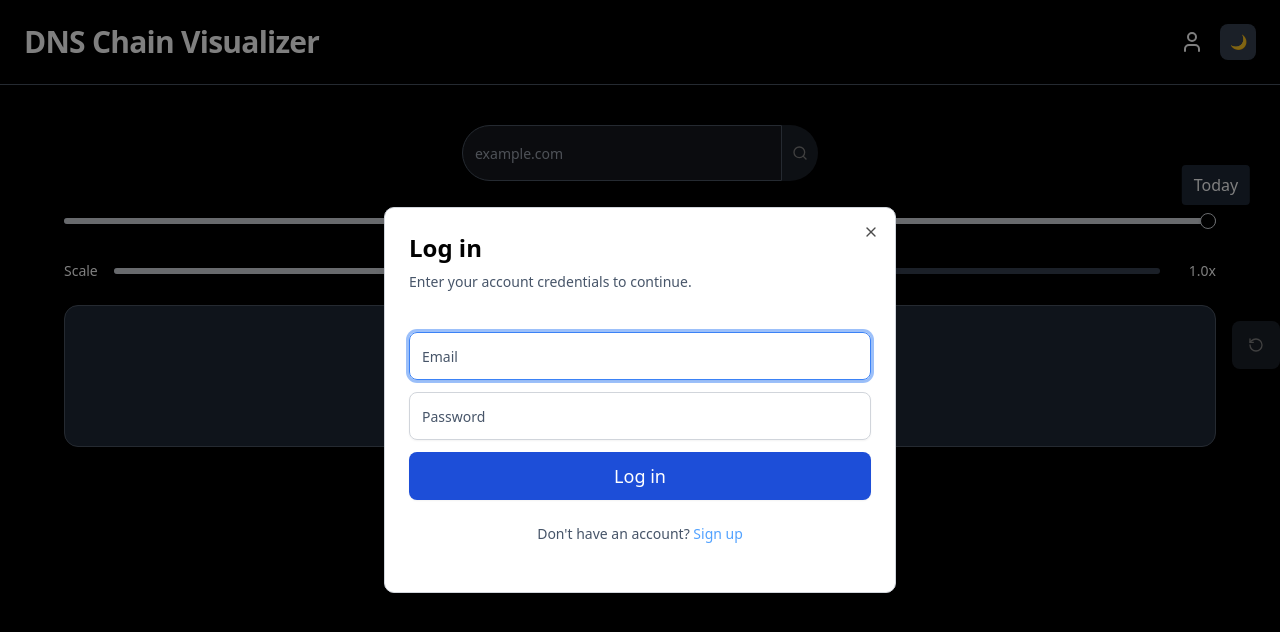
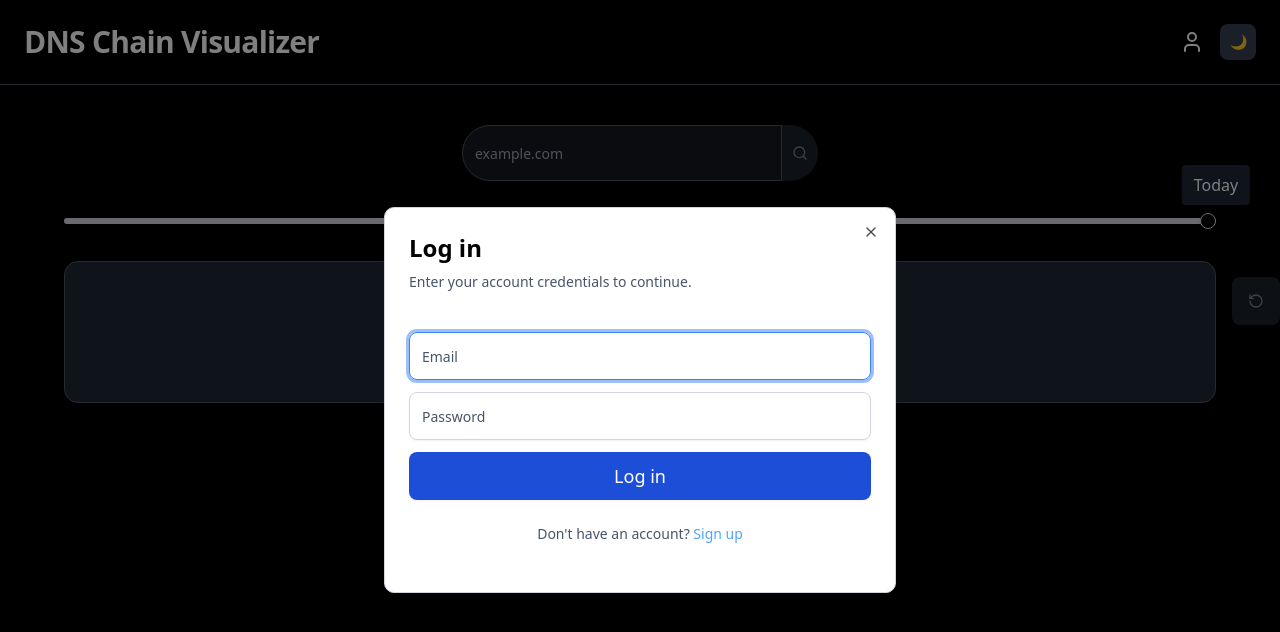
Before and after one commit to ahmadW74/GraphVizDNS, a React (Vite) app: page / in a window 1280 px wide. Shown: the top 632 px of the page. Built offline with nearby package versions, Linux system fonts and the light colour scheme.

Commit message:
Revert "Improve graph scale control and chain break styling"

```diff
--- a/src/App.jsx
+++ b/src/App.jsx
@@ -21,7 +21,6 @@ export default function App() {
   const [refreshTrigger, setRefreshTrigger] = useState(0);
   const MAX_DAYS = 1825;
   const [timeline, setTimeline] = useState(MAX_DAYS);
-  const [graphScale, setGraphScale] = useState(1);
   const [loginOpen, setLoginOpen] = useState(true);
   const [signupOpen, setSignupOpen] = useState(false);
 
@@ -328,7 +327,7 @@ const [signupMessageType, setSignupMessageType] = useState("");
                 {tooltipLabel}
               </div>
             </div>
-          <Slider
+            <Slider
               min={0}
               max={MAX_DAYS}
               step={1}
@@ -336,19 +335,6 @@ const [signupMessageType, setSignupMessageType] = useState("");
               onValueChange={(v) => setTimeline(v[0])}
               className="h-full"
             />
-          </div>
-          {/* Scale Slider */}
-          <div className="flex items-center gap-4 mb-6">
-            <span className="text-sm">Scale</span>
-            <Slider
-              min={0.5}
-              max={2}
-              step={0.1}
-              value={[graphScale]}
-              onValueChange={(v) => setGraphScale(v[0])}
-              className="flex-1"
-            />
-            <span className="text-sm w-10 text-right">{graphScale.toFixed(1)}x</span>
           </div>
           {/*rendering card */}
           <div className="relative">
@@ -358,7 +344,6 @@ const [signupMessageType, setSignupMessageType] = useState("");
                   domain={currentDomain}
                   refreshTrigger={refreshTrigger}
                   theme={theme}
-                  scale={graphScale}
                 />
               </CardContent>
             </Card>
--- a/src/SampleGraph.jsx
+++ b/src/SampleGraph.jsx
@@ -130,13 +130,7 @@ const SampleGraph = ({ domain, refreshTrigger, theme, scale = 1 }) => {
 
     // Delegation edges between zones
     for (let i = 0; i < data.levels.length - 1; i++) {
-      const child = data.levels[i + 1];
-      const broken = child.chain_break_info?.has_chain_break;
-      const color = broken ? "#D32F2F" : "#FF9800";
-      const label = broken ? "delegation (broken)" : "delegates to";
-      const style = broken ? "bold" : "dashed";
-      const pen = broken ? " penwidth=2" : "";
-      dotStr += `  apex_${i} -> apex_${i + 1} [label="${label}" color="${color}" style=${style}${pen}];\n`;
+      dotStr += `  apex_${i} -> apex_${i + 1} [label="delegates to" color="#FF9800" style=dashed];\n`;
     }
 
     dotStr += '}';
```
